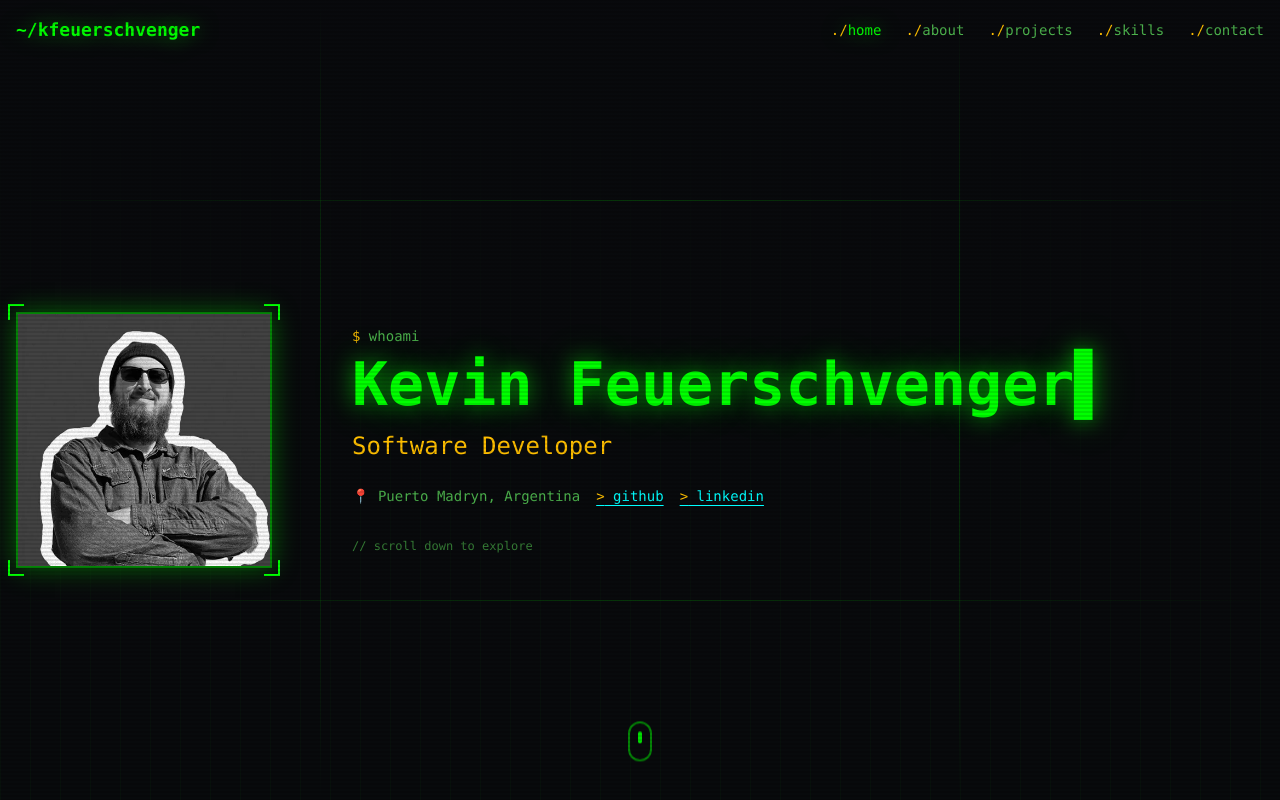
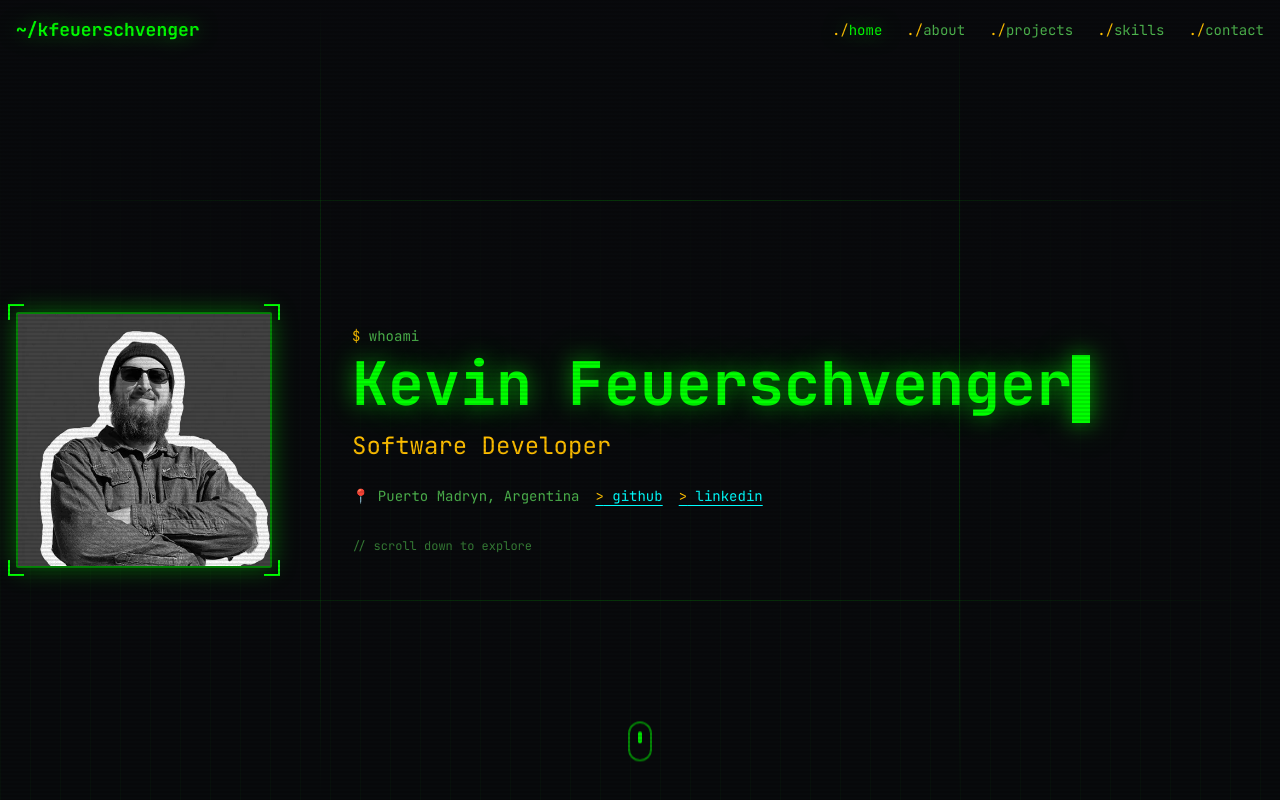
Before and after one commit to kfeuerschvenger/portfolio, a React (Vite) app: page / in a window 1280 px wide. Shown: the top 800 px of the page. Built offline with nearby package versions, Linux system fonts and the light colour scheme; the HTML template or start-up script is replaced by a standard one.

Commit message:
fix(styles): use Tailwind v4 font token and prune dead theme tokens, keyframes and classes

```diff
--- a/src/index.css
+++ b/src/index.css
@@ -4,12 +4,7 @@
 
 @theme {
   /* Font Family */
-  --font-family-mono: 'JetBrains Mono', 'Fira Code', monospace;
-
-  /* Container */
-  --container-center: true;
-  --container-padding: 2rem;
-  --container-screen-2xl: 1400px;
+  --font-mono: 'JetBrains Mono', 'Fira Code', monospace;
 
   /* Colors - Terminal Dark Theme */
   --color-background: hsl(220 20% 4%);
@@ -38,63 +33,26 @@
 
   --color-border: hsl(120 100% 20%);
   --color-input: hsl(120 100% 20%);
-  --color-ring: hsl(120 100% 50%);
 
   /* Terminal specific colors */
-  --color-terminal-green: hsl(120 100% 50%);
-  --color-terminal-amber: hsl(45 100% 50%);
-  --color-terminal-cyan: hsl(180 100% 50%);
-  --color-terminal-red: hsl(0 100% 50%);
   --color-terminal-dim: hsl(120 40% 35%);
-
-  /* Sidebar colors */
-  --color-sidebar: hsl(220 20% 4%);
-  --color-sidebar-foreground: hsl(120 100% 70%);
-  --color-sidebar-primary: hsl(120 100% 50%);
-  --color-sidebar-primary-foreground: hsl(220 20% 4%);
-  --color-sidebar-accent: hsl(180 100% 50%);
-  --color-sidebar-accent-foreground: hsl(220 20% 4%);
-  --color-sidebar-border: hsl(120 100% 20%);
-  --color-sidebar-ring: hsl(120 100% 50%);
 
   /* Border Radius */
   --radius: 0.25rem;
   --radius-lg: var(--radius);
-  --radius-md: calc(var(--radius) - 2px);
-  --radius-sm: calc(var(--radius) - 4px);
+  --radius-md: calc(var(--radius) - 1px);
+  --radius-sm: calc(var(--radius) - 2px);
 
   /* Animations */
-  --animate-accordion-down: accordion-down 0.2s ease-out;
-  --animate-accordion-up: accordion-up 0.2s ease-out;
   --animate-pulse-glow: pulse-glow 2s ease-in-out infinite;
-  --animate-text-glow: text-glow 2s ease-in-out infinite;
 
   /* Keyframes */
-  @keyframes accordion-down {
-    from { height: 0; }
-    to { height: var(--radix-accordion-content-height); }
-  }
-
-  @keyframes accordion-up {
-    from { height: var(--radix-accordion-content-height); }
-    to { height: 0; }
-  }
-
   @keyframes pulse-glow {
     0%, 100% {
       box-shadow: 0 0 20px hsl(120 100% 50% / 0.3);
     }
     50% {
       box-shadow: 0 0 40px hsl(120 100% 50% / 0.6);
-    }
-  }
-
-  @keyframes text-glow {
-    0%, 100% {
-      text-shadow: 0 0 10px hsl(120 100% 50% / 0.5);
-    }
-    50% {
-      text-shadow: 0 0 20px hsl(120 100% 50% / 0.8), 0 0 40px hsl(120 100% 50% / 0.4);
     }
   }
 }
@@ -112,27 +70,11 @@ body {
   @apply bg-primary text-primary-foreground;
 }
 
-/* Terminal prompt */
-.terminal-prompt {
-  @apply text-primary;
-}
-
-.terminal-prompt::before {
-  content: '$ ';
-  @apply text-secondary;
-}
-
 /* Glowing text */
 .glow-green {
   text-shadow:
     0 0 20px hsl(120 100% 50% / 0.5),
     0 0 40px hsl(120 100% 50% / 0.3);
-}
-
-.glow-amber {
-  text-shadow:
-    0 0 20px hsl(45 100% 50% / 0.5),
-    0 0 40px hsl(45 100% 50% / 0.3);
 }
 
 /* CRT Scanlines */
@@ -178,19 +120,6 @@ body {
   50% { opacity: 0; }
 }
 
-/* Parallax sections */
-.parallax-section {
-  transform-style: preserve-3d;
-  perspective: 1000px;
-}
-
-/* ASCII art styling */
-.ascii-art {
-  @apply text-primary leading-none;
-  font-size: 0.5rem;
-  letter-spacing: -0.05em;
-}
-
 /* Project cards */
 .project-card {
   @apply border border-border bg-card/50 p-4 transition-all duration-300;
@@ -231,41 +160,6 @@ body {
   }
 }
 
-.animate-typing {
-  animation: typing 2s steps(30) forwards;
-  overflow: hidden;
-  white-space: nowrap;
-  width: 0;
-}
-
-@keyframes typing {
-  to { width: 100%; }
-}
-
-/* Flicker effect */
-.flicker {
-  animation: flicker 0.15s infinite;
-}
-
-@keyframes flicker {
-  0%, 19.999%, 22%, 62.999%, 64%, 64.999%, 70%, 100% {
-    opacity: 1;
-  }
-  20%, 21.999%, 63%, 63.999%, 65%, 69.999% {
-    opacity: 0.4;
-  }
-}
-
-/* Float animation */
-.animate-float {
-  animation: float 6s ease-in-out infinite;
-}
-
-@keyframes float {
-  0%, 100% { transform: translateY(0); }
-  50% { transform: translateY(-20px); }
-}
-
 /* Matrix rain effect background */
 .matrix-bg {
   background:
```
